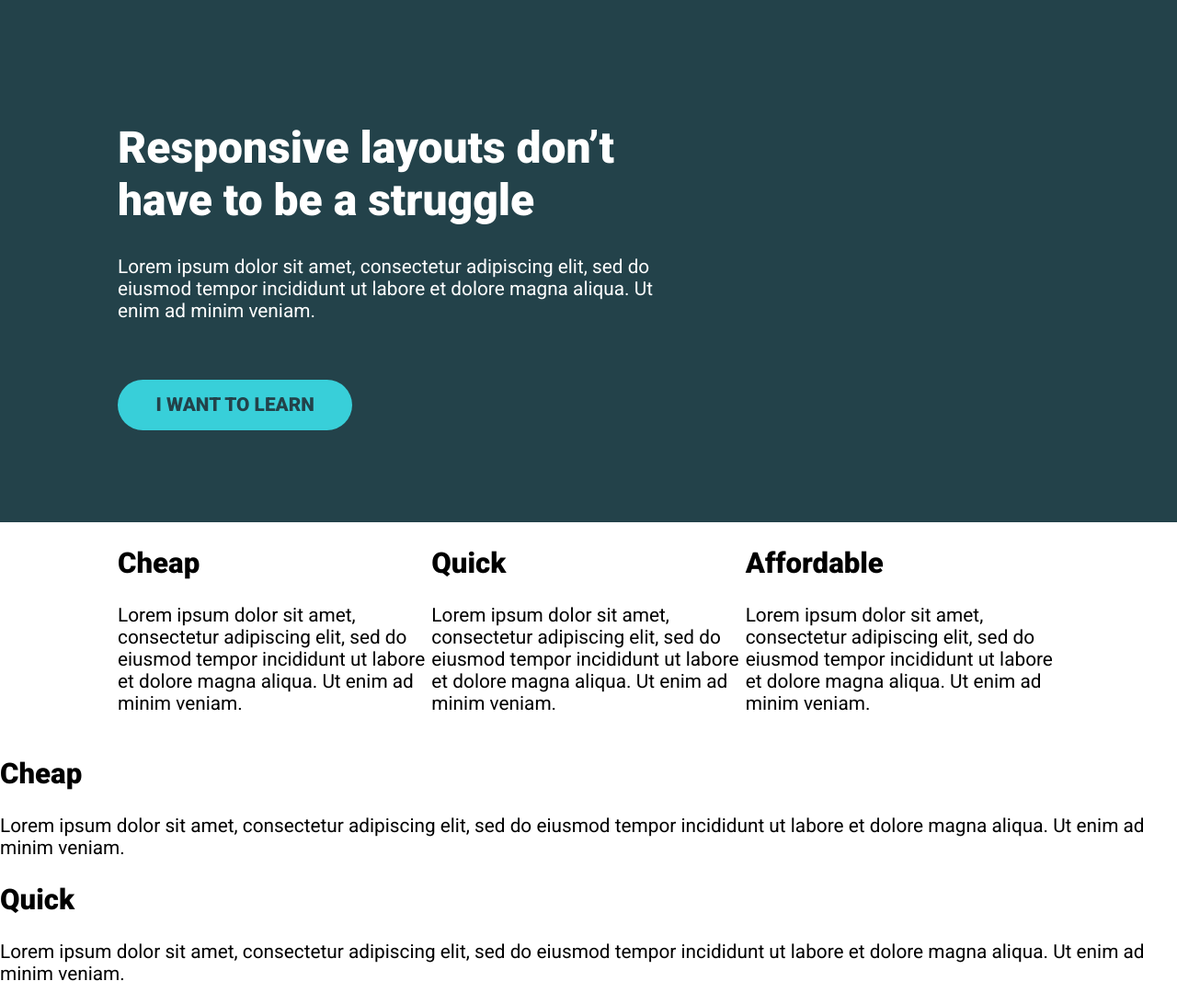
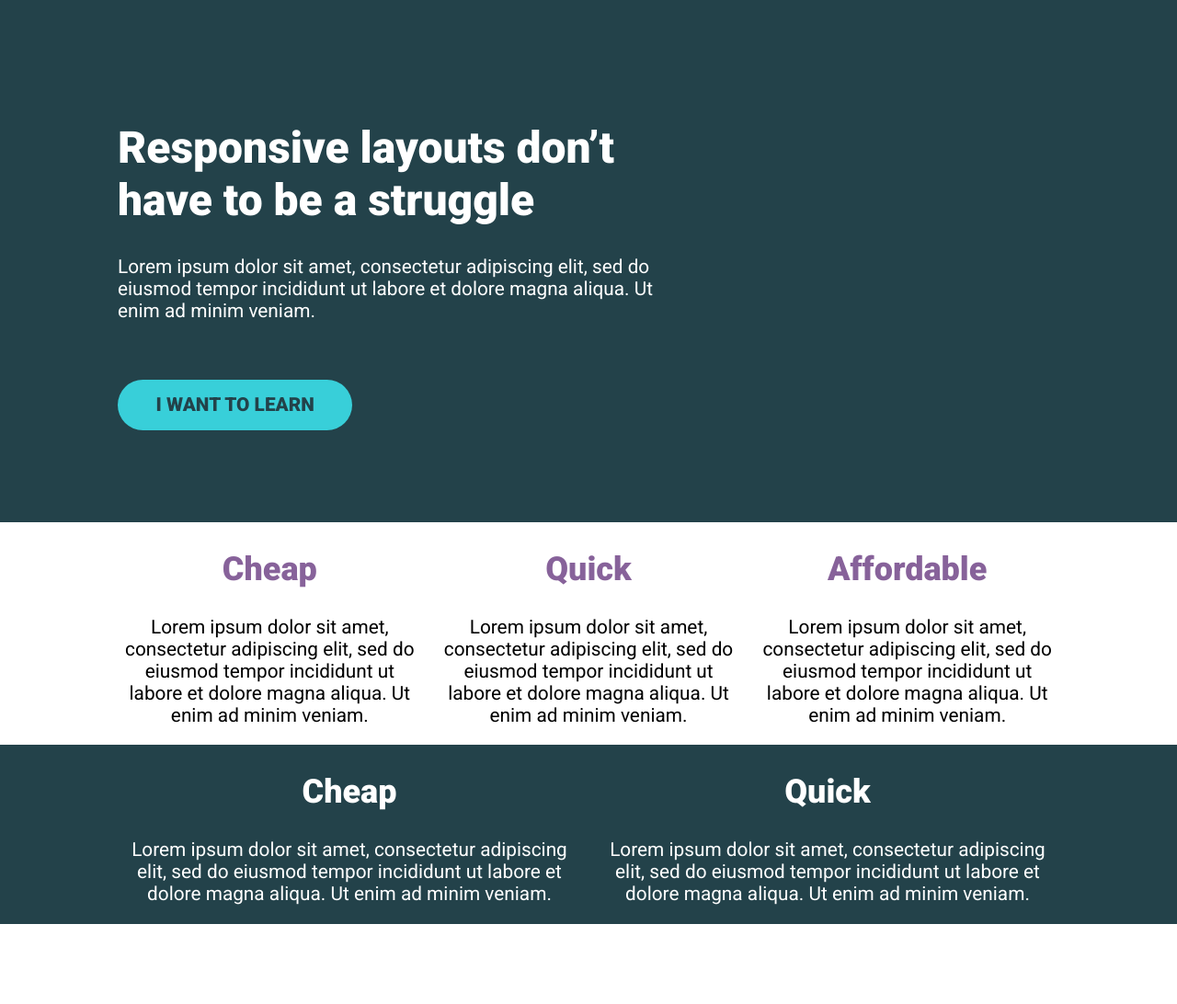
Before and after one commit to Afer1991/kp-flex-challenge01, a plain HTML site: page index.html in a window 1280 px wide. Shown: the whole page at 92% size. After the commit the page ends 1005 px from the top, so only its background shows below. Drawn offline with Linux system fonts and the light colour scheme.

Commit message:
Add solution to challenge

```diff
--- a/index.html
+++ b/index.html
@@ -20,21 +20,22 @@
   <div class="container">
     <div class="row">
       <div class="col">
-                <h2>Cheap</h2>
+        <h2 class="purple">Cheap</h2>
         <p>Lorem ipsum dolor sit amet, consectetur adipiscing elit, sed do eiusmod tempor incididunt ut labore et dolore magna aliqua. Ut enim ad minim veniam.</p>
       </div>
       <div class="col">
-                <h2>Quick</h2>
+        <h2 class="purple">Quick</h2>
         <p>Lorem ipsum dolor sit amet, consectetur adipiscing elit, sed do eiusmod tempor incididunt ut labore et dolore magna aliqua. Ut enim ad minim veniam.</p>
       </div>
       <div class="col">
-                <h2>Affordable</h2>
+        <h2 class="purple">Affordable</h2>
         <p>Lorem ipsum dolor sit amet, consectetur adipiscing elit, sed do eiusmod tempor incididunt ut labore et dolore magna aliqua. Ut enim ad minim veniam.</p>
       </div>
     </div>
   </div>
-
-
+  <div class="footer">
+    <div class="container">
+      <div class="row">
         <div class="col">
           <h2>Cheap</h2>
           <p>Lorem ipsum dolor sit amet, consectetur adipiscing elit, sed do eiusmod tempor incididunt ut labore et dolore magna aliqua. Ut enim ad minim veniam.</p>
@@ -43,7 +44,8 @@
           <h2>Quick</h2>
           <p>Lorem ipsum dolor sit amet, consectetur adipiscing elit, sed do eiusmod tempor incididunt ut labore et dolore magna aliqua. Ut enim ad minim veniam.</p>
         </div>
-
-
+      </div>
+    </div>
+  </div>
 </body>
 </html>
--- a/style.css
+++ b/style.css
@@ -33,6 +33,10 @@ h1 {
   font-size: 3rem;
 }
 
+h2 {
+  font-size: 2.25rem;
+}
+
 .container {
   width: 80%;
   max-width: 1100px;
@@ -40,16 +44,22 @@ h1 {
 }
 
 .row {
-    /* display: flex => flex container */
   display: flex;
-
-    /* can't use yet */
-    /* gap: 100px; */
+  gap: 1rem;
 }
 
 .col {
-    /* these are now flex items */
   width: 100%;
+  text-align: center;
+}
+
+.purple {
+  color: #87629A;
+}
+
+.footer {
+  background-color: #23424A;
+  color: #FFF;
 }
 
 .hero {
```
Lines whose indentation alone changed are shown as unchanged.
